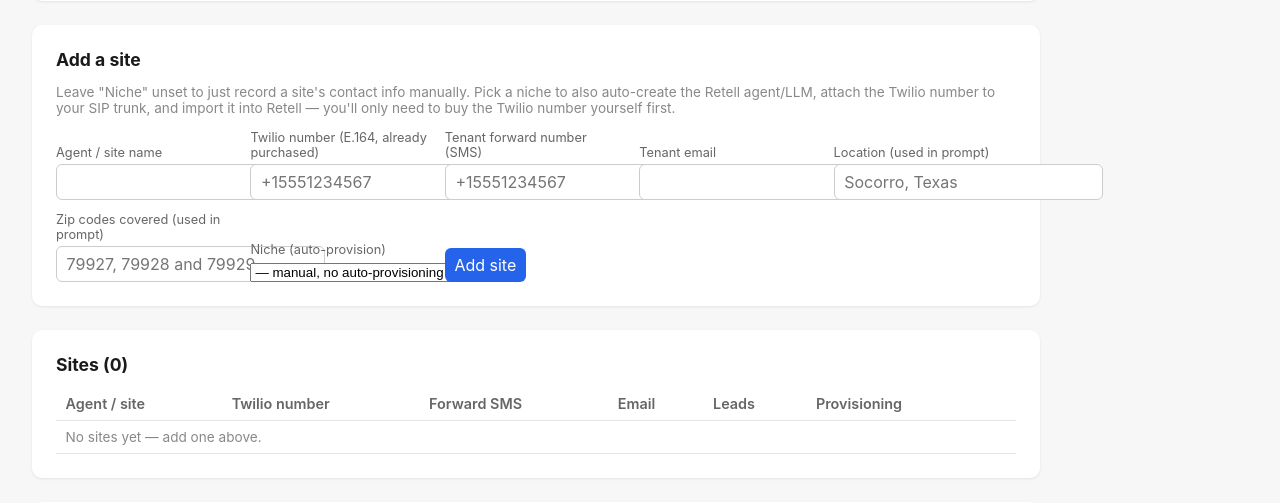
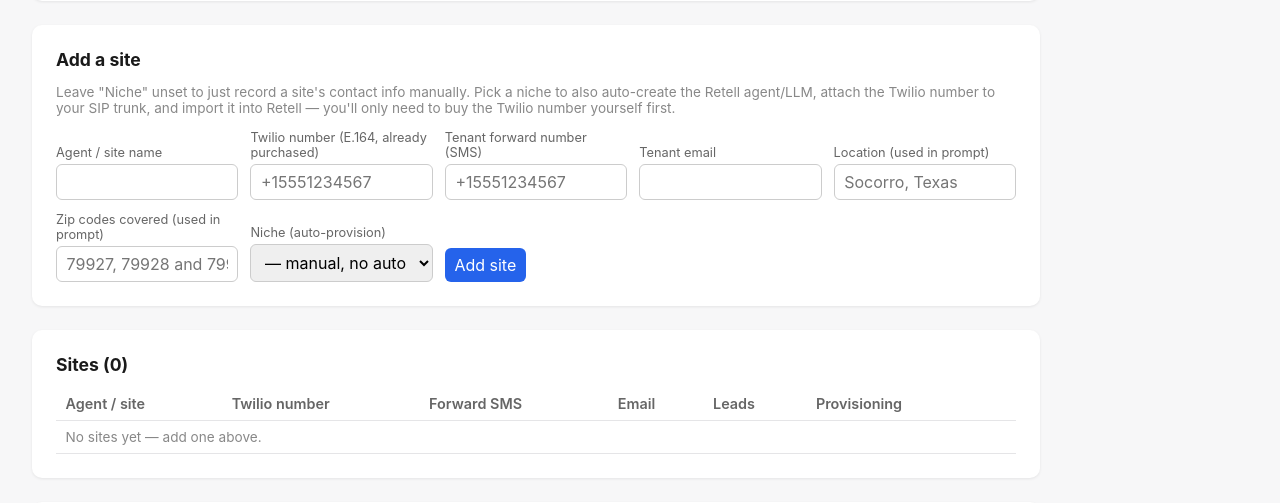
Before and after one commit to markearle69-ship-it/retell, a FastAPI app: template app/templates/dashboard.html in a window 1280 px wide. Shown: the part 237-740 px from the top of the page. Run offline with FastAPI, Linux system fonts and the light colour scheme; the template is opened without the code that fills it, so the values that code supplies are empty.

Commit message:
Fix overlapping form fields in the admin panel
Inputs in the "Add a site" form had no explicit width, so their default
browser width could exceed their CSS Grid column and spill into the
neighboring field - grid items don't shrink below their content's
natural size unless told to. Fixed at the base stylesheet (width: 100%
+ box-sizing: border-box on all inputs/selects/textareas, min-width: 0
on .form-grid items) so it's the default for every form, not just the
ones that happened to set inline styles already.

Verified visually with Playwright at both normal and narrow viewport
widths.

```diff
--- a/app/templates/base.html
+++ b/app/templates/base.html
@@ -16,9 +16,12 @@
   th, td { text-align: left; padding: 0.5rem 0.6rem; border-bottom: 1px solid #e5e5e7; vertical-align: top; }
   @media (prefers-color-scheme: dark) { th, td { border-bottom: 1px solid #2c313a; } }
   th { font-weight: 600; color: #666; }
-  input, button { font: inherit; padding: 0.45rem 0.6rem; border-radius: 6px; border: 1px solid #ccc; }
+  input, select, textarea, button { font: inherit; padding: 0.45rem 0.6rem; border-radius: 6px; border: 1px solid #ccc; box-sizing: border-box; }
+  input, select, textarea { width: 100%; }
+  input[type="checkbox"] { width: auto; }
   form.inline { display: inline; }
   .form-grid { display: grid; grid-template-columns: repeat(auto-fit, minmax(180px, 1fr)); gap: 0.75rem; align-items: end; }
+  .form-grid > div { min-width: 0; }
   .form-grid label { display: block; font-size: 0.8rem; color: #666; margin-bottom: 0.25rem; }
   button { background: #2563eb; color: white; border: none; cursor: pointer; }
   button.secondary { background: #6b7280; }
```
